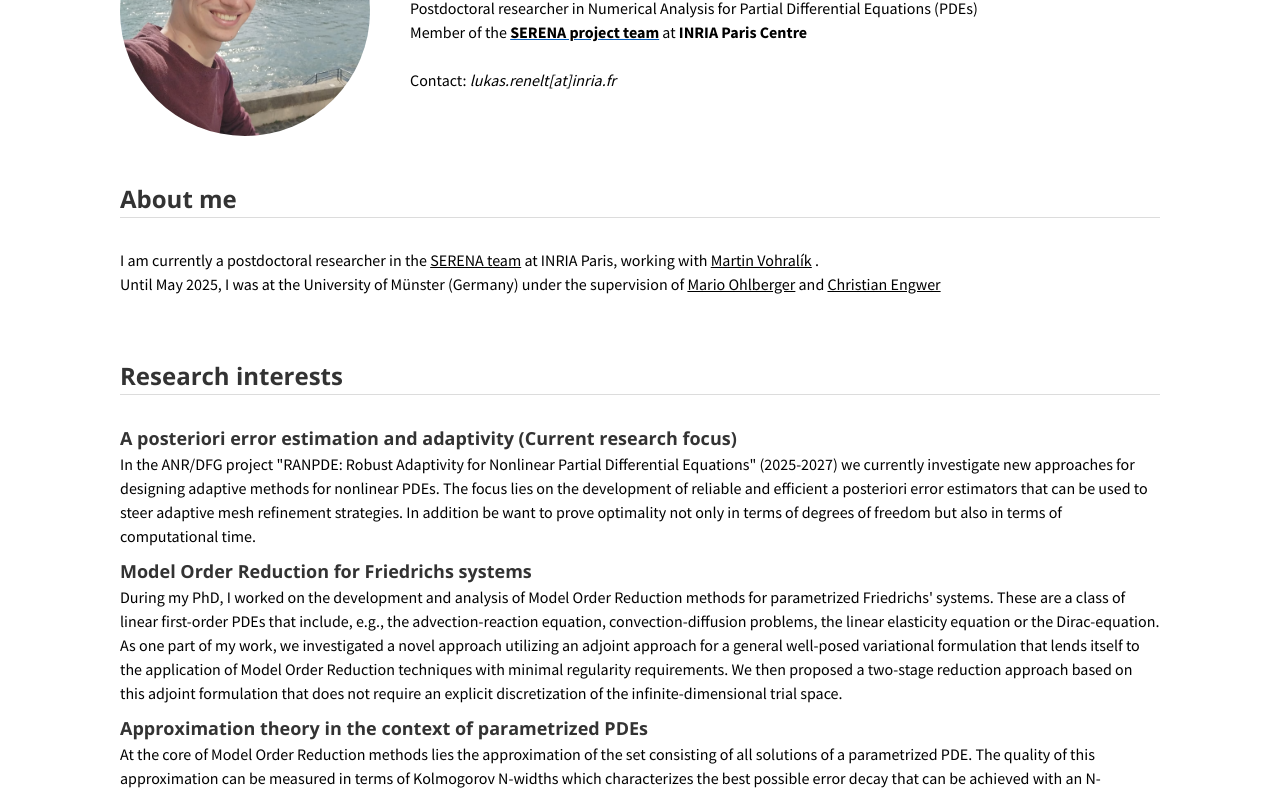
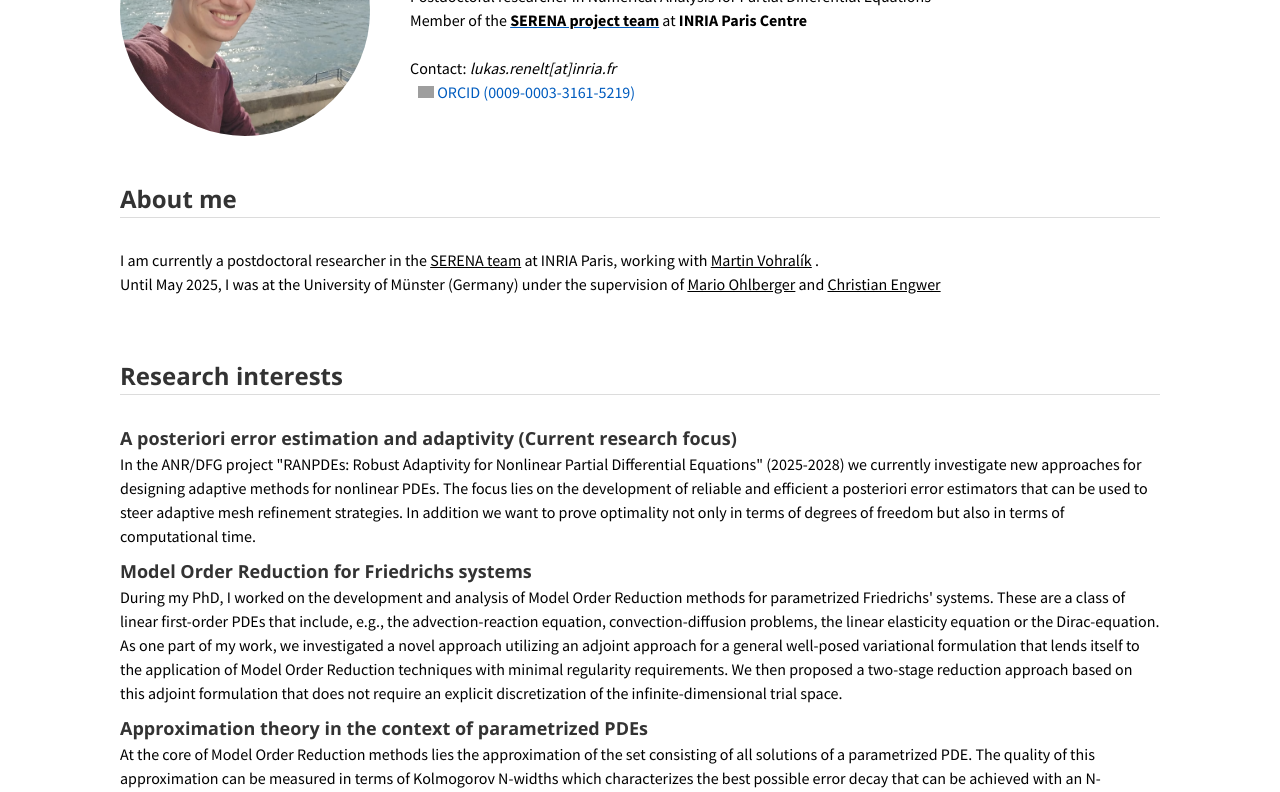
Before and after one commit to lrenelt/lrenelt.github.io, a plain HTML site: page index.html in a window 1280 px wide. Shown: the part 193-985 px from the top of the page. Drawn offline with nearby package versions, Linux system fonts and the light colour scheme; grey boxes are pictures that could not be loaded.

Commit message:
add orcid

```diff
--- a/index.html
+++ b/index.html
@@ -43,13 +43,26 @@
           <div class="flex-item flex-column">
             <h2>Lukas Renelt</h2>
             <p class="text">
-              Postdoctoral researcher in Numerical Analysis for Partial Differential Equations (PDEs)<br>
+              Postdoctoral researcher in Numerical Analysis for Partial Differential Equations<br>
               Member of the
               <a href="https://team.inria.fr/serena/" style="text-decoration-line: underline" target="_blank"><b><FONT COLOR="#000000">SERENA project team</FONT></b></a>
               at
               <a href="https://www.inria.fr/en/inria-paris-centre" target="_blank"><b><FONT COLOR="#000000">INRIA Paris Centre</FONT></b></a>
               <br><br>
               Contact: <em>lukas.renelt[<span>at</span>]inria.fr</em><br>
+              <a
+                id="cy-effective-orcid-url"
+                class="underline"
+                href="https://orcid.org/0009-0003-3161-5219"
+                target="orcid.widget"
+                rel="me noopener noreferrer"
+                style="vertical-align: top">
+                <img
+                  src="https://orcid.org/sites/default/files/images/orcid_16x16.png"
+                  style="width: 1em; margin-inline-start: 0.5em"
+                  alt="ORCID iD icon"/>
+                 ORCID (0009-0003-3161-5219)
+              </a>
             </p>
           </div>
         </div>
@@ -81,8 +94,8 @@
           <hr>
           <p class="text-small-margin">
           <h3 id="aposteriori">A posteriori error estimation and adaptivity (Current research focus)</h3>
-          In the ANR/DFG project "RANPDE: Robust Adaptivity for Nonlinear Partial Differential Equations" (2025-2027) we currently investigate new approaches for designing adaptive methods for nonlinear PDEs.
-          The focus lies on the development of reliable and efficient a posteriori error estimators that can be used to steer adaptive mesh refinement strategies. In addition be want to prove optimality not only in terms of degrees of freedom but also in terms of computational time.
+          In the ANR/DFG project "RANPDEs: Robust Adaptivity for Nonlinear Partial Differential Equations" (2025-2028) we currently investigate new approaches for designing adaptive methods for nonlinear PDEs.
+          The focus lies on the development of reliable and efficient a posteriori error estimators that can be used to steer adaptive mesh refinement strategies. In addition we want to prove optimality not only in terms of degrees of freedom but also in terms of computational time.
 
           <h3>Model Order Reduction for Friedrichs systems</h3>
           During my PhD, I worked on the development and analysis of Model Order Reduction methods for parametrized Friedrichs' systems. These are a class of linear first-order PDEs that include, e.g., the advection-reaction equation, convection-diffusion problems, the linear elasticity equation or the Dirac-equation.
```
